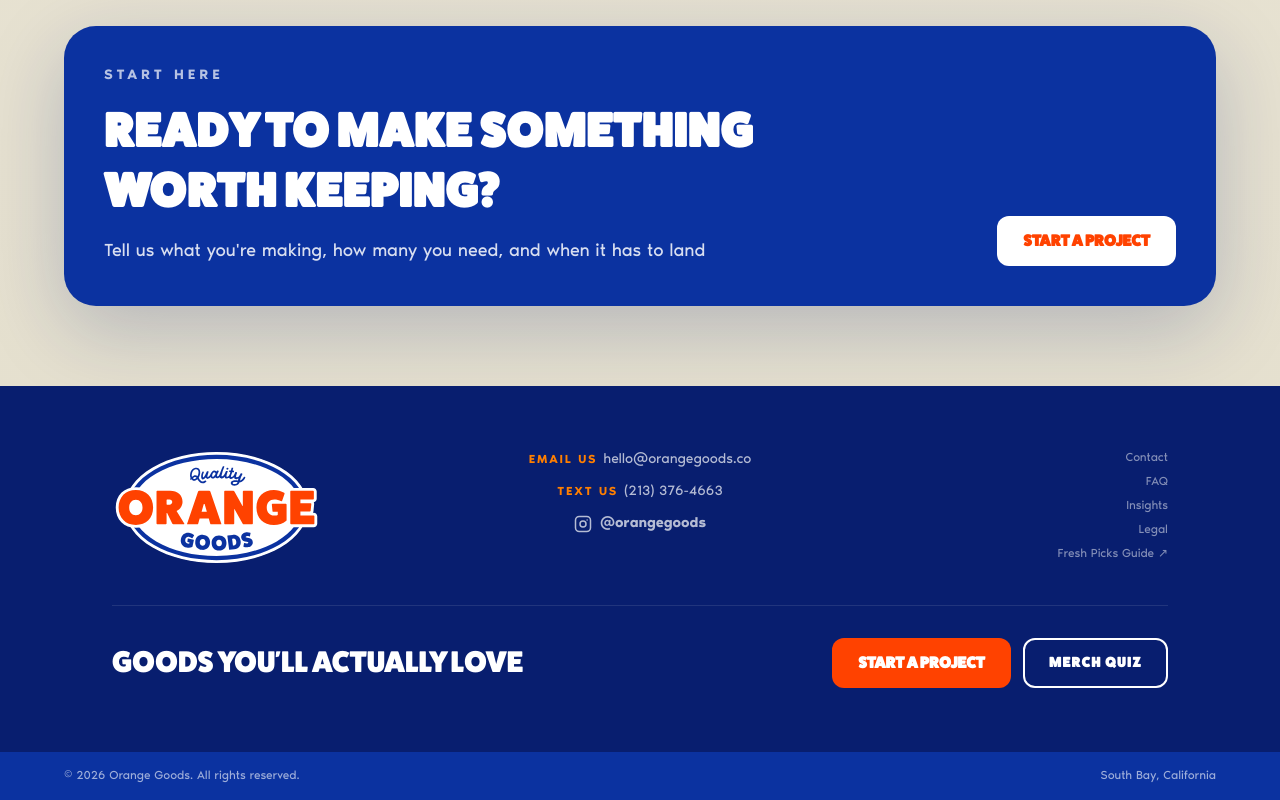
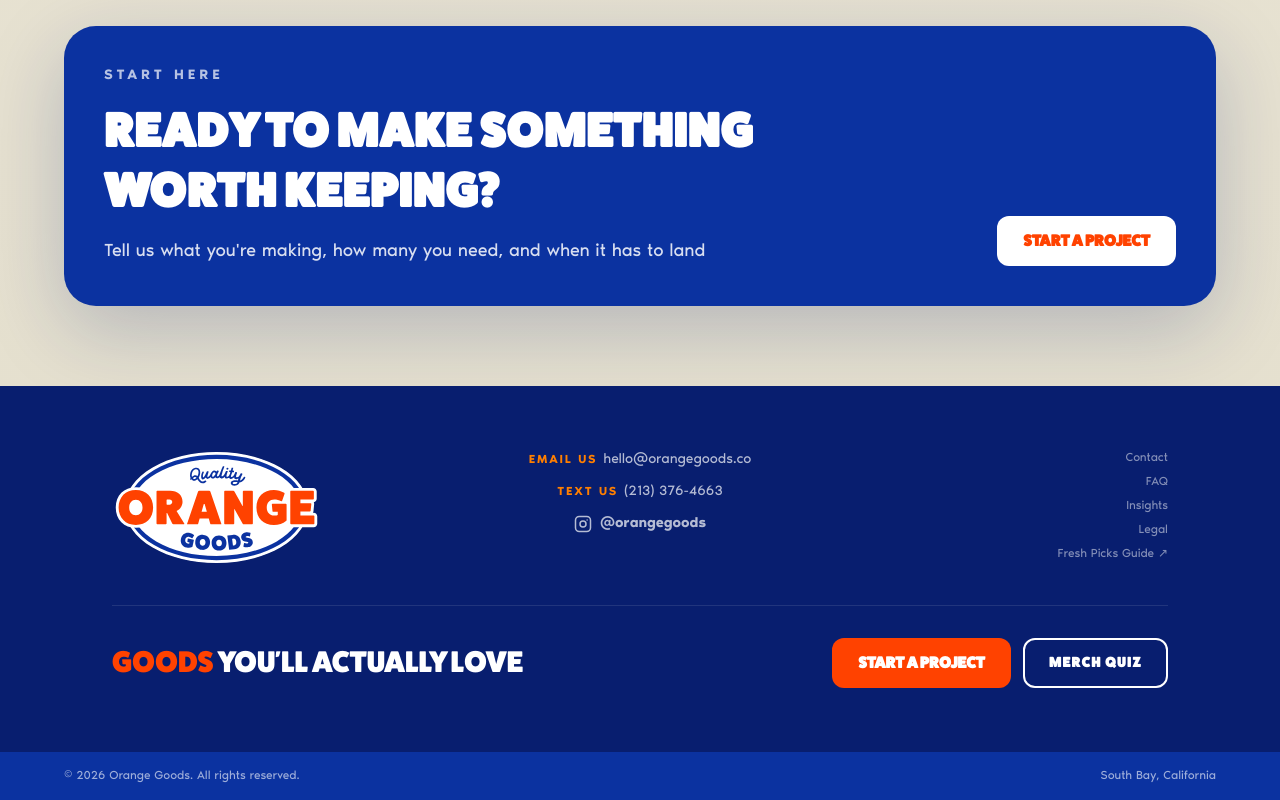
Before and after one commit to hanaajones/orangegoods-website, a Next.js app: page / in a window 1280 px wide. Shown: the part 6966-7766 px from the top of the page. Built offline with nearby package versions, Linux system fonts and the light colour scheme.

Commit message:
style: footer tagline — 'Goods' in orange

```diff
--- a/components/Footer.tsx
+++ b/components/Footer.tsx
@@ -90,7 +90,7 @@
               className="text-2xl uppercase leading-tight text-white md:text-3xl"
               style={{ fontFamily: "var(--font-display)" }}
             >
-              Goods you'll actually love
+              <span className="text-[#FF4200]">Goods</span> you'll actually love
             </p>
             <div className="flex flex-wrap gap-3">
               <a
```
